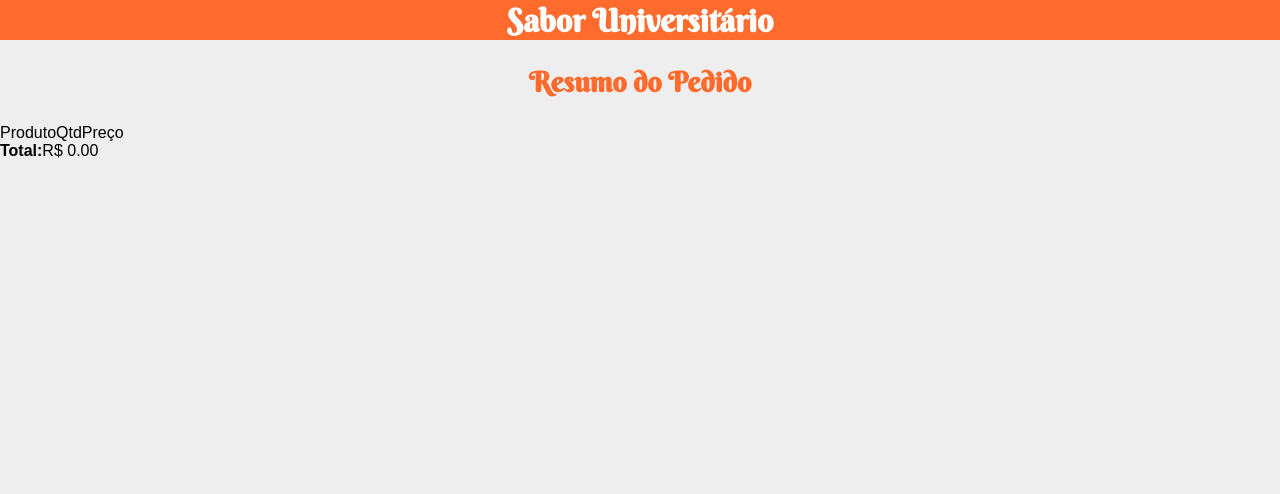
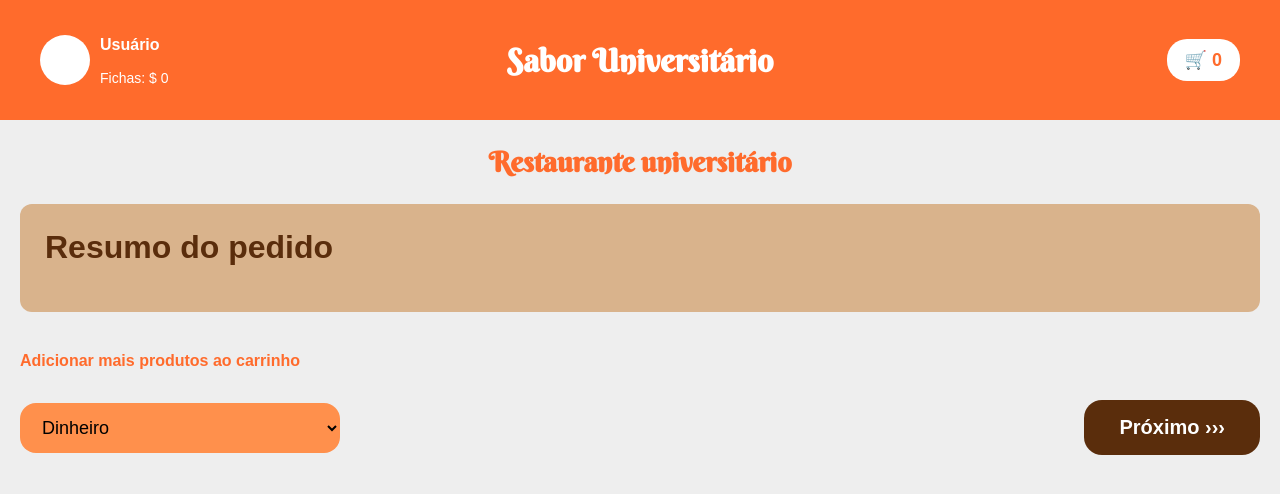
Before and after one commit to Luiza-Vieira/SaborUniversitario, a React (Vite) app: page /carrinho in a window 1280 px wide. Shown: the top 494 px of the page. Built offline with nearby package versions, Linux system fonts and the light colour scheme.

Commit message:
Corrigindo layout e lógica do carrinho

```diff
--- a/src/index.css
+++ b/src/index.css
@@ -298,3 +298,153 @@ body {
   background:
     rgba(255,255,255,0.1);
 }
+
+/* ===================================== */
+/* CARRINHO */
+/* ===================================== */
+
+.box-carrinho {
+
+  background: #d9b38c;
+
+  margin: 20px;
+
+  padding: 25px;
+
+  border-radius: 12px;
+}
+
+.box-carrinho h1 {
+
+  margin-top: 0;
+
+  color: #5a2d0c;
+}
+
+.item-carrinho {
+
+  display: flex;
+
+  align-items: center;
+
+  justify-content: space-between;
+
+  background: #cfa882;
+
+  padding: 15px;
+
+  margin: 15px 0;
+
+  border-radius: 12px;
+}
+
+.item-carrinho .img {
+
+  width: 70px;
+
+  height: 70px;
+
+  border-radius: 10px;
+
+  background-size: cover;
+
+  background-position: center;
+
+  background-repeat: no-repeat;
+
+  background-color: white;
+}
+
+.info {
+
+  flex: 1;
+
+  margin-left: 15px;
+}
+
+.info h3 {
+
+  margin: 0;
+}
+
+#total {
+
+  background: #ff7a3c;
+
+  padding: 12px 20px;
+
+  border-radius: 20px;
+
+  width: fit-content;
+
+  margin: 25px auto;
+
+  font-weight: bold;
+
+  color: white;
+
+  font-size: 20px;
+}
+
+/* FOOTER */
+
+.footer {
+
+  padding: 20px;
+}
+
+.footer a {
+
+  color: #ff6b2c;
+
+  text-decoration: none;
+
+  font-weight: bold;
+}
+
+.pagamento {
+
+  display: flex;
+
+  justify-content: space-between;
+
+  align-items: center;
+
+  margin-top: 30px;
+}
+
+.select-pagamento {
+
+  background: #ff904c;
+
+  border: none;
+
+  padding: 14px 18px;
+
+  width: 320px;
+
+  border-radius: 16px;
+
+  font-size: 18px;
+
+  cursor: pointer;
+}
+
+.btn-proximo {
+
+  background: #5a2d0c;
+
+  color: white;
+
+  border: none;
+
+  padding: 16px 35px;
+
+  border-radius: 18px;
+
+  cursor: pointer;
+
+  font-size: 20px;
+
+  font-weight: bold;
+}
--- a/src/pages/Carrinho.jsx
+++ b/src/pages/Carrinho.jsx
@@ -2,7 +2,15 @@ import "../index.css";
 
 import { useState } from "react";
 
+import { useNavigate } from "react-router-dom";
+
 function Carrinho() {
+
+  // =====================================
+  // NAVEGAÇÃO
+  // =====================================
+
+  const navigate = useNavigate();
 
   // =====================================
   // STATE DO CARRINHO
@@ -20,7 +28,7 @@ function Carrinho() {
   });
 
   // =====================================
-  // AUMENTAR
+  // AUMENTAR QUANTIDADE
   // =====================================
 
   function aumentar(index) {
@@ -39,7 +47,7 @@ function Carrinho() {
   }
 
   // =====================================
-  // DIMINUIR
+  // DIMINUIR QUANTIDADE
   // =====================================
 
   function diminuir(index) {
@@ -66,7 +74,7 @@ function Carrinho() {
   }
 
   // =====================================
-  // TOTAL
+  // CALCULAR TOTAL
   // =====================================
 
   const total = carrinho.reduce(
@@ -90,6 +98,10 @@ function Carrinho() {
 
   );
 
+  // =====================================
+  // JSX
+  // =====================================
+
   return (
 
     <>
@@ -98,11 +110,55 @@ function Carrinho() {
 
       <header className="header">
 
+        <div
+          className="perfil"
+          onClick={() => navigate("/")}
+        >
+
+          <div className="foto"></div>
+
+          <div>
+
+            <p className="nome">
+              Usuário
+            </p>
+
+            <p className="fichas">
+              Fichas: $ 0
+            </p>
+
+          </div>
+
+        </div>
+
         <h1>
+          Sabor Universitário
+        </h1>
 
-          Sabor Universitário
+        <button
+          className="carrinho-btn"
+        >
 
-        </h1>
+          🛒 {
+
+            carrinho.reduce(
+
+              (total, item) => {
+
+                return (
+                  total +
+                  item.quantidade
+                );
+
+              },
+
+              0
+
+            )
+
+          }
+
+        </button>
 
       </header>
 
@@ -110,53 +166,30 @@ function Carrinho() {
 
       <h2 className="titulo">
 
-        Resumo do Pedido
+        Restaurante universitário
 
       </h2>
 
-      {/* BOX */}
+      {/* BOX DO CARRINHO */}
 
-      <div className="box-pedido">
+      <div className="box-carrinho">
 
-        {/* CABEÇALHO */}
+        <h1>
 
-        <div className="cabecalho-pedido">
+          Resumo do pedido
 
-          <span>Produto</span>
-
-          <span>Qtd</span>
-
-          <span>Preço</span>
-
-        </div>
-
-        {/* ITENS */}
+        </h1>
 
         {
 
           carrinho.map((produto, index) => {
 
-            const preco = parseFloat(
-
-              produto.preco
-                .replace("R$ ", "")
-                .replace(",", ".")
-
-            );
-
-            const subtotal =
-              preco * produto.quantidade;
-
             return (
 
               <div
-                className="item-pedido"
+                className="item-carrinho"
                 key={index}
               >
-
-                {/* PRODUTO */}
-
-                <div className="produto-info">
 
                 {/* IMAGEM */}
 
@@ -191,11 +224,7 @@ function Carrinho() {
 
                 </div>
 
-                </div>
-
-                {/* QUANTIDADE */}
-
-                <div className="qtd">
+                {/* CONTROLE */}
 
                 <div className="controle">
 
@@ -225,20 +254,6 @@ function Carrinho() {
 
               </div>
 
-                {/* PREÇO */}
-
-                <div className="preco">
-
-                  R$ {
-
-                    subtotal.toFixed(2)
-
-                  }
-
-                </div>
-
-              </div>
-
             );
 
           })
@@ -247,15 +262,63 @@ function Carrinho() {
 
         {/* TOTAL */}
 
-        <div className="total-container">
+        {/* TOTAL */}
 
-          <strong>Total:</strong>
+{
+        carrinho.length > 0 && (
 
-          <span>
+          <div id="total">
 
-            R$ {total.toFixed(2)}
+            Valor total: R$ {
 
-          </span>
+              total.toFixed(2)
+
+            }
+
+          </div>
+
+        )
+      }
+
+      </div>
+
+      {/* FOOTER */}
+
+      <div className="footer">
+
+        <a href="/">
+
+          Adicionar mais produtos ao carrinho
+
+        </a>
+
+        <div className="pagamento">
+
+          <select className="select-pagamento">
+
+            <option>
+              Dinheiro
+            </option>
+
+            <option>
+              Pix
+            </option>
+
+            <option>
+              Cartão de crédito
+            </option>
+
+            <option>
+              Cartão de débito
+            </option>
+
+          </select>
+
+          <button className="btn-proximo">
+
+            Próximo {"›››"}
+
+          </button>
 
         </div>
 
```
Lines whose indentation alone changed are shown as unchanged.
